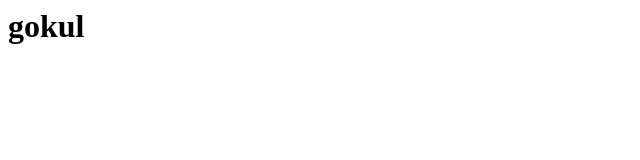
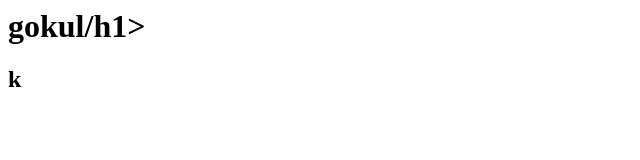
Before and after one commit to b2kgokul/gokul-k, a plain HTML site: page index.html in a window 1280 px wide. Shown: the whole page, without its empty margins (0-640 px from the left). Drawn offline with Linux system fonts and the light colour scheme.

Commit message:
Update index.html

```diff
--- a/index.html
+++ b/index.html
@@ -3,6 +3,7 @@
     <title>heading</title>
   </head>
   <body>
-    <h1>gokul</h1>
+    <h1>gokul/h1>
+      <h2>k</h2>
   </body>
 </html>
```
